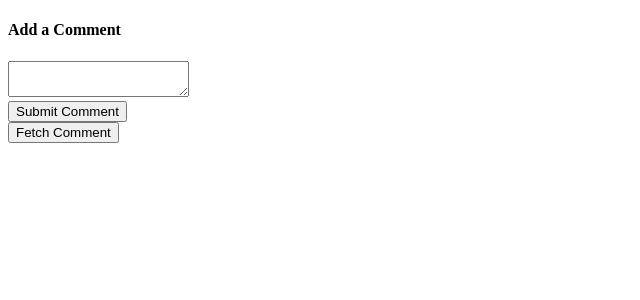
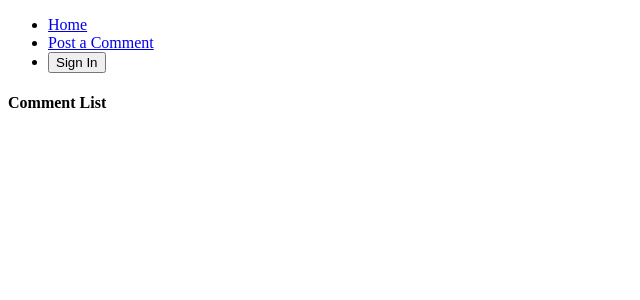
Before and after one commit to ariefirawan/react-testing, a React (Create React App) app: page / in a window 1280 px wide. Shown: the top 300 px of the page, without its empty margins (0-640 px from the left). Built offline with nearby package versions, Linux system fonts and the light colour scheme.

Commit message:
end of HOC

```diff
--- a/package.json
+++ b/package.json
@@ -11,6 +11,7 @@
     "react": "^16.13.1",
     "react-dom": "^16.13.1",
     "react-redux": "^7.2.1",
+    "react-router-dom": "^5.2.0",
     "react-scripts": "3.4.3",
     "redux": "^4.0.5",
     "redux-promise": "^0.6.0"
--- a/src/actions/index.js
+++ b/src/actions/index.js
@@ -1,5 +1,5 @@
 import axios from 'axios';
-import { SAVE_COMMENT, FETCH_COMMENT } from './types';
+import { SAVE_COMMENT, FETCH_COMMENT, CHANGE_AUTH } from './types';
 
 export function saveComment(comment) {
   return {
@@ -15,3 +15,10 @@
     payload: response,
   };
 }
+
+export function changeAuth(isLoggin) {
+  return {
+    type: CHANGE_AUTH,
+    payload: isLoggin,
+  };
+}
--- a/src/actions/types.js
+++ b/src/actions/types.js
@@ -1,2 +1,3 @@
 export const SAVE_COMMENT = 'SAVE_COMMENT';
 export const FETCH_COMMENT = 'FETCH_COMMENT';
+export const CHANGE_AUTH = 'CHANGE_AUTH';
--- a/src/components/App.js
+++ b/src/components/App.js
@@ -1,12 +1,50 @@
-import React from 'react';
+import React, { Component } from 'react';
 import CommentBox from './CommentBox';
 import CommentList from './CommentList';
+import { Link, Route } from 'react-router-dom';
+import { connect } from 'react-redux';
+import * as actions from 'actions';
 
-export default () => {
-  return (
-    <div>
-      <CommentBox />
-      <CommentList />
-    </div>
-  );
-};
+class App extends Component {
+  renderButton() {
+    if (this.props.auth) {
+      return (
+        <button onClick={() => this.props.changeAuth(false)}>Sign Out</button>
+      );
+    } else {
+      return (
+        <button onClick={() => this.props.changeAuth(true)}>Sign In</button>
+      );
+    }
+  }
+
+  renderHeader() {
+    return (
+      <ul>
+        <li>
+          <Link to="/">Home</Link>
+        </li>
+        <li>
+          <Link to="/post">Post a Comment</Link>
+        </li>
+        <li>{this.renderButton()}</li>
+      </ul>
+    );
+  }
+
+  render() {
+    return (
+      <div>
+        {this.renderHeader()}
+        <Route path="/post" component={CommentBox} />
+        <Route path="/" exact component={CommentList} />
+      </div>
+    );
+  }
+}
+
+function mapStateToProps(state) {
+  return { auth: state.auth };
+}
+
+export default connect(mapStateToProps, actions)(App);
--- a/src/components/CommentBox.js
+++ b/src/components/CommentBox.js
@@ -1,6 +1,7 @@
 import React from 'react';
 import { connect } from 'react-redux';
 import * as actions from 'actions';
+import requireAuth from 'components/requireAuth';
 
 class CommentBox extends React.Component {
   state = { comment: '' };
@@ -33,4 +34,4 @@
   }
 }
 
-export default connect(null, actions)(CommentBox);
+export default connect(null, actions)(requireAuth(CommentBox));
--- a/src/components/CommentList.js
+++ b/src/components/CommentList.js
@@ -11,6 +11,7 @@
   render() {
     return (
       <div>
+        <h4>Comment List</h4>
         <ul>{this.renderComments()}</ul>
       </div>
     );
--- /dev/null
+++ b/src/components/requireAuth.js
@@ -0,0 +1,31 @@
+import React from 'react';
+import { connect } from 'react-redux';
+
+export default (ChildComponen) => {
+  class ComposedComponen extends React.Component {
+    componentDidMount() {
+      this.haruskahLogin();
+    }
+
+    componentDidUpdate() {
+      this.haruskahLogin();
+    }
+
+    haruskahLogin() {
+      if (!this.props.auth) {
+        this.props.history.push('/');
+        console.log('leave it !!!');
+      }
+    }
+
+    render() {
+      return <ChildComponen {...this.props} />;
+    }
+  }
+
+  function mapStateToProps(state) {
+    return { auth: state.auth };
+  }
+
+  return connect(mapStateToProps)(ComposedComponen);
+};
--- a/src/index.js
+++ b/src/index.js
@@ -1,12 +1,15 @@
 import React from 'react';
 import ReactDom from 'react-dom';
 import Root from 'Root';
+import { BrowserRouter, Route } from 'react-router-dom';
 
 import App from './components/App';
 
 ReactDom.render(
   <Root>
-    <App />
+    <BrowserRouter>
+      <Route path="/" component={App} />
+    </BrowserRouter>
   </Root>,
   document.querySelector('#root')
 );
--- /dev/null
+++ b/src/reducers/auth.js
@@ -0,0 +1,10 @@
+import { CHANGE_AUTH } from 'actions/types';
+
+export default function (state = false, action) {
+  switch (action.type) {
+    case CHANGE_AUTH:
+      return action.payload;
+    default:
+      return state;
+  }
+}
--- a/src/reducers/index.js
+++ b/src/reducers/index.js
@@ -1,6 +1,8 @@
 import { combineReducers } from 'redux';
 import CommentReducer from 'reducers/comment';
+import authReducer from 'reducers/auth';
 
 export default combineReducers({
   comments: CommentReducer,
+  auth: authReducer,
 });
```
Also changed, not shown: 1 other file (tests, documents, lock files or other folders).
